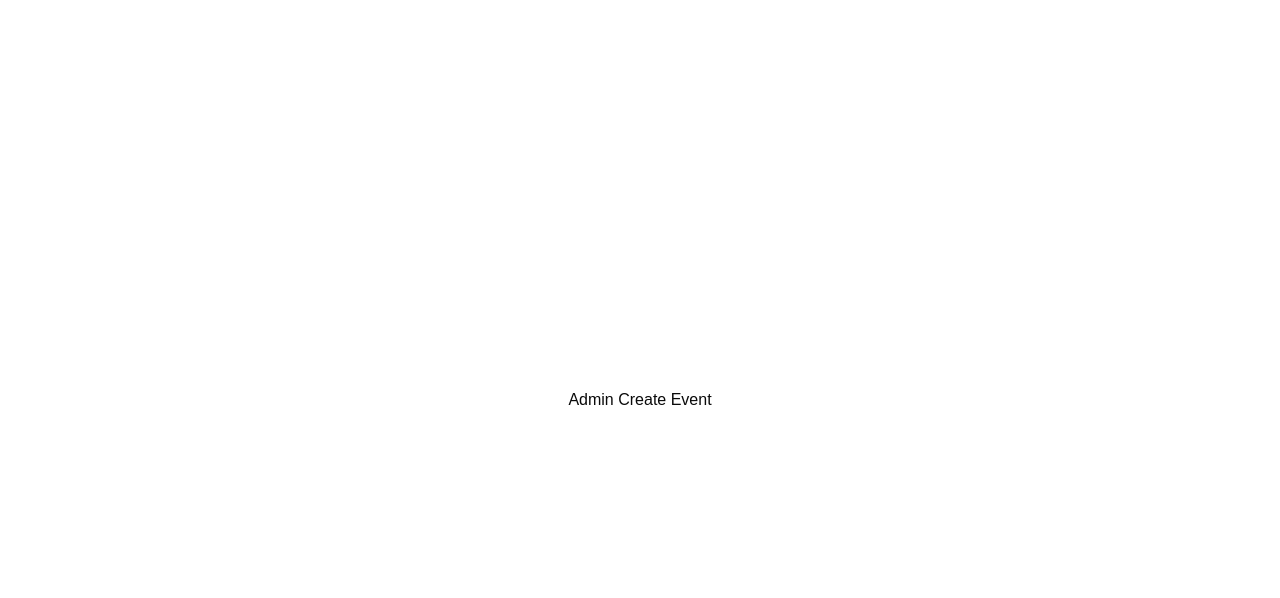
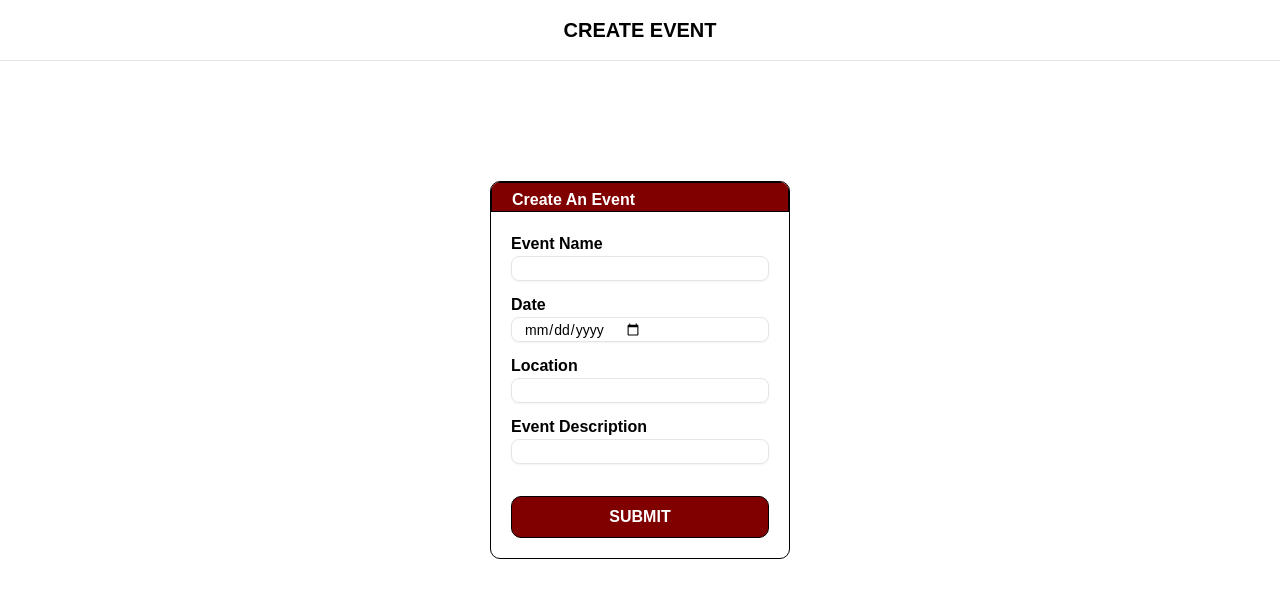
Before and after one commit to DBMS-PM-007/pagbantay-fe, a React (Vite) app: page /admin/events/create in a window 1280 px wide. Shown: the top 598 px of the page. Built offline with nearby package versions, Linux system fonts and the light colour scheme; no server answers; sample sign-in values are in the browser's storage.

Commit message:
feat: implemented UI/UX design and form functionalites on Create Event Page

```diff
--- a/src/pages/admin/CreateEvent.tsx
+++ b/src/pages/admin/CreateEvent.tsx
@@ -1,5 +1,104 @@
+import { useState, useEffect } from "react";
+import { useUser } from "@clerk/clerk-react";
+import Header from "@components/Header";
+import Footer from "@components/Footer";
+import { Input } from "@/components/ui/input";
+import axios from "axios";
+import { ToastContainer, toast } from 'react-toastify';
+
 export default function CreateEvent() {
+  const { user } = useUser();
+  const [eventName, setEventName] = useState("");
+  const [eventDate, setEventDate] = useState("");
+  const [location, setLocation] = useState("");
+  const [description, setDescription] = useState("");
+  const API_URL = import.meta.env.VITE_API_URL;
+
+  const handleSubmit = async (e: React.FormEvent) => {
+    e.preventDefault();
+
+    if (!user) {
+      alert("User not logged in");
+      return;
+    }
+
+    try {
+      await axios.post(`${API_URL}/events`, {
+        admin_id: "1",
+        event_name: eventName,
+        date: eventDate,
+        location,
+        description,
+      });
+      toast("Event created!");
+    } catch (err) {
+      console.error(err);
+      toast("Failed to create event");
+    }
+  };
+
   return (
-    <div>Admin Create Event</div>
-  )
+    <div className="w-screen h-screen text-center items-center flex flex-col justify-between space-y-4 bg-white text-black">
+      <Header title="CREATE EVENT" />
+      <div className="w-[300px] align-middle flex flex-col gap-[20px]">
+        <form
+          className="w-full h-full flex flex-col justify-center gap-2"
+          onSubmit={handleSubmit}
+        >
+          <div className="w-full flex flex-col h-auto text-md text-black overflow-hidden font-bold bg-white border border-black rounded-lg text-left">
+            <div className="w-full flex flex-col h-[30px] justify-center text-md pl-[20px] pr-[20px] pt-[10px] pb-[5px] text-white font-bold bg-[maroon] border border-black">
+              <h2 className="font-semibold">Create An Event</h2>
+            </div>
+            <div className="flex flex-col gap-3 p-5 font-semibold">
+              <div>
+                <h2>Event Name</h2>
+                <Input
+                  required
+                  className="font-light text-sm"
+                  value={eventName}
+                  onChange={(e) => setEventName(e.target.value)}
+                />
+              </div>
+              <div>
+                <h2>Date</h2>
+                <Input
+                  required
+                  type="date"
+                  className="font-light text-sm"
+                  value={eventDate}
+                  onChange={(e) => setEventDate(e.target.value)}
+                />
+              </div>
+              <div>
+                <h2>Location</h2>
+                <Input
+                  required
+                  className="font-light text-sm"
+                  value={location}
+                  onChange={(e) => setLocation(e.target.value)}
+                />
+              </div>
+              <div>
+                <h2>Event Description</h2>
+                <Input
+                  required
+                  className="font-light text-sm"
+                  value={description}
+                  onChange={(e) => setDescription(e.target.value)}
+                />
+              </div>
+              <button
+                type="submit"
+                className="w-full text-md text-white hover:cursor-pointer font-bold bg-[maroon] border border-black mt-5 p-2 rounded-lg"
+              >
+                SUBMIT
+              </button>
+            </div>
+          </div>
+        </form>
+      </div>
+      <ToastContainer />
+      <Footer />
+    </div>
+  );
 }
```
